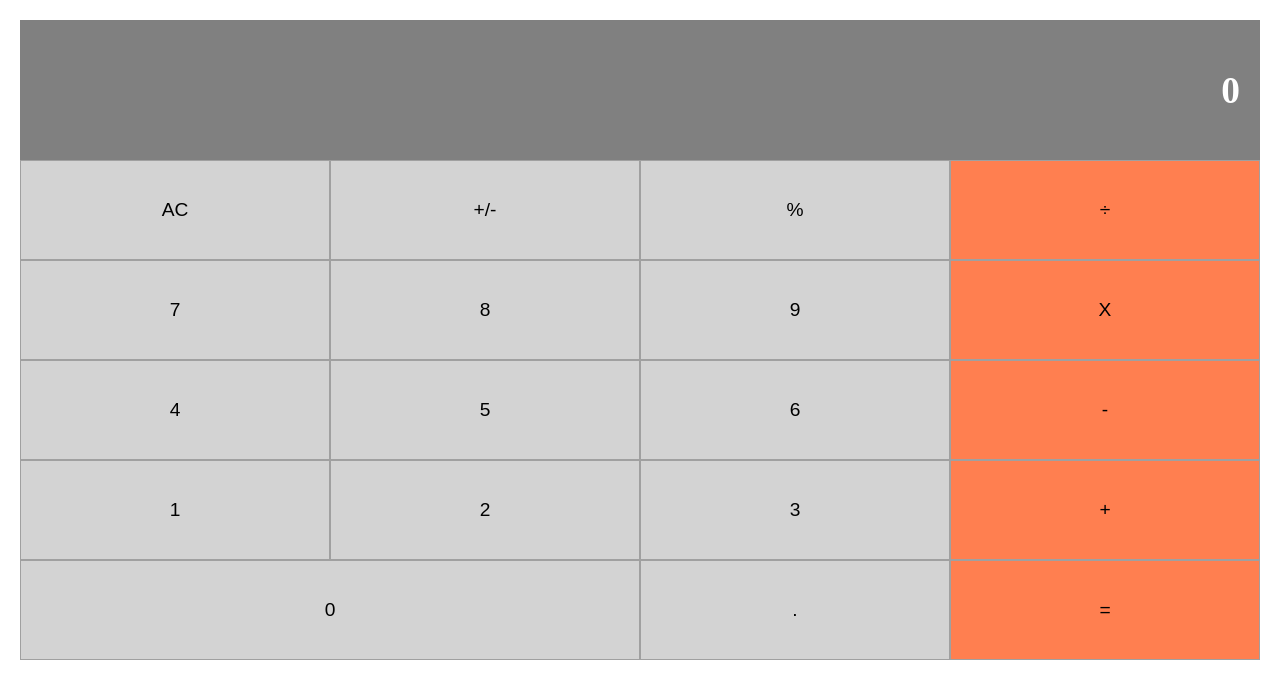
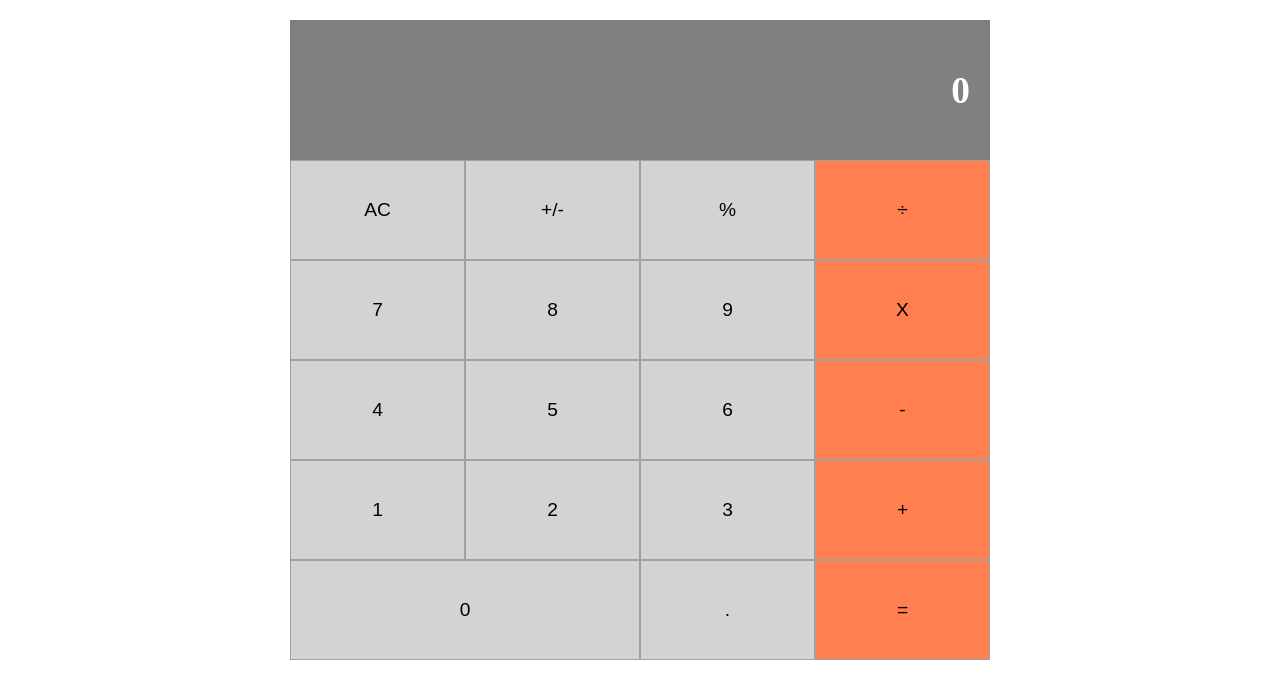
Before and after one commit to Mesi21/React-Calculator, a React (Create React App) app: page / in a window 1280 px wide. Shown: the top 698 px of the page. Built offline with nearby package versions, Linux system fonts and the light colour scheme.

Commit message:
:art: fixed app.css id bug

```diff
--- a/src/style/App.css
+++ b/src/style/App.css
@@ -1,4 +1,4 @@
-#App{
+#app{
     margin: auto;
     max-width: 700px;
     display: flex;
```
